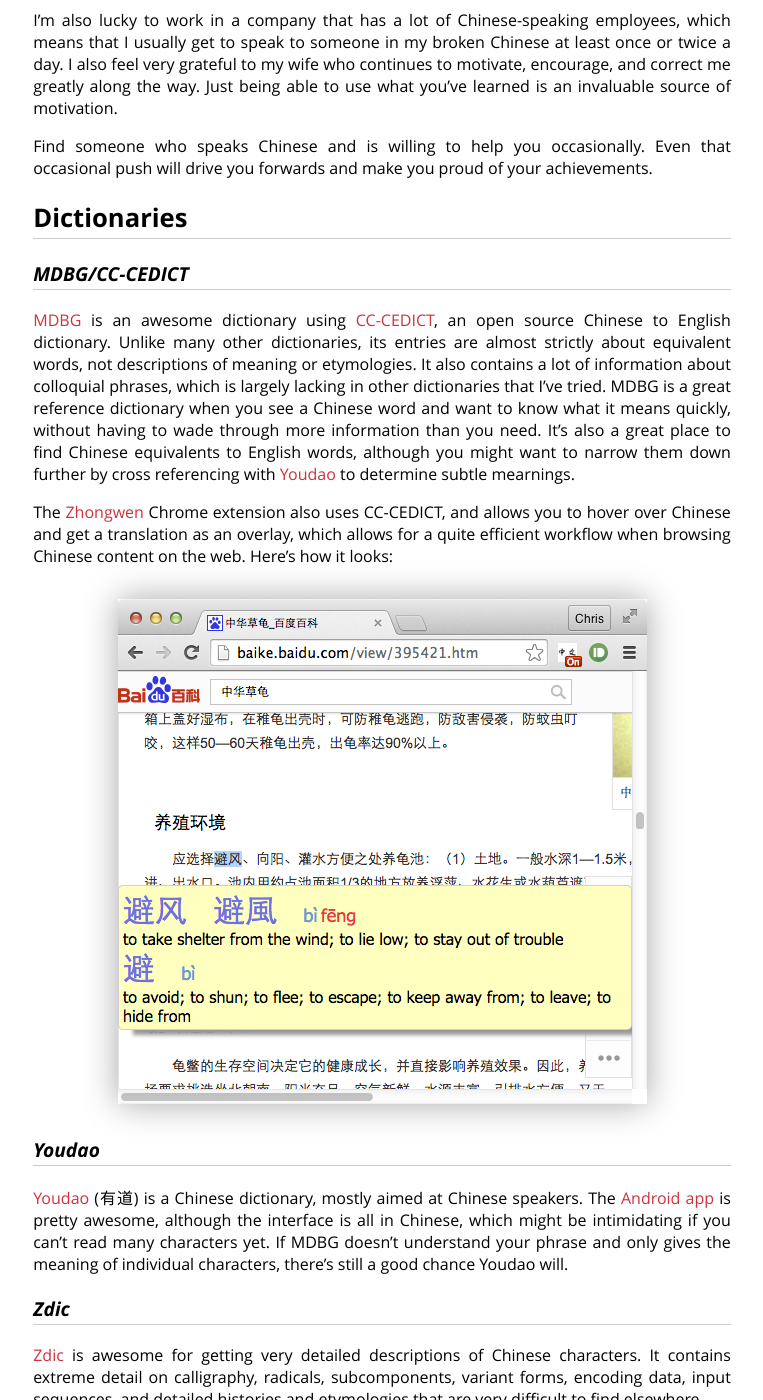
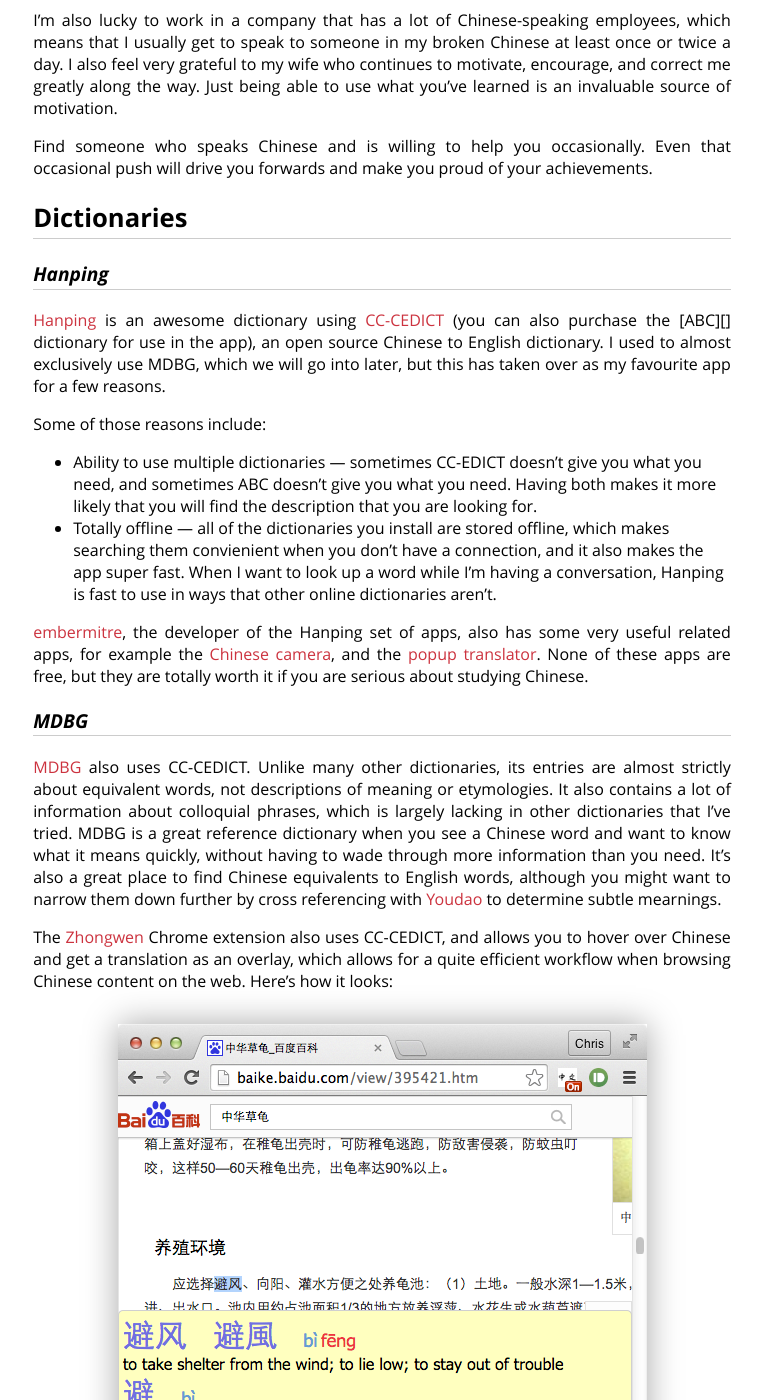
Before and after one commit to cdown/chrisdown.name, a Jekyll site: the page built from _posts/2015-01-29-resources-to-improve-mandarin-proficiency.md, in a window 1280 px wide and 1400 px high, scrolled down 1095 px. Shown: the whole window, without its empty margins (258-1021 px from the left). Built offline with Jekyll 4.4.1, drawn with Linux system fonts in a browser that asks for light colours.

Commit message:
Add Hanping information to Chinese post

```diff
--- a/_posts/2015-01-29-resources-to-improve-mandarin-proficiency.md
+++ b/_posts/2015-01-29-resources-to-improve-mandarin-proficiency.md
@@ -63,17 +63,45 @@ achievements.
 
 ## Dictionaries
 
-### MDBG/CC-CEDICT
+### Hanping
 
-[MDBG][] is an awesome dictionary using [CC-CEDICT][], an open source Chinese to
-English dictionary. Unlike many other dictionaries, its entries are almost
-strictly about equivalent words, not descriptions of meaning or etymologies. It
-also contains a lot of information about colloquial phrases, which is largely
-lacking in other dictionaries that I've tried. MDBG is a great reference
-dictionary when you see a Chinese word and want to know what it means quickly,
-without having to wade through more information than you need. It's also a
-great place to find Chinese equivalents to English words, although you might
-want to narrow them down further by cross referencing with [Youdao][] to
+[Hanping][] is an awesome dictionary using [CC-CEDICT][] (you can also purchase
+the [ABC][] dictionary for use in the app), an open source Chinese to English
+dictionary. I used to almost exclusively use MDBG, which we will go into later,
+but this has taken over as my favourite app for a few reasons.
+
+Some of those reasons include:
+
+- Ability to use multiple dictionaries &mdash; sometimes CC-EDICT doesn't give
+  you what you need, and sometimes ABC doesn't give you what you need. Having
+  both makes it more likely that you will find the description that you are
+  looking for.
+- Totally offline &mdash; all of the dictionaries you install are stored
+  offline, which makes searching them convienient when you don't have a
+  connection, and it also makes the app super fast. When I want to look up a
+  word while I'm having a conversation, Hanping is fast to use in ways that
+  other online dictionaries aren't.
+
+[embermitre][], the developer of the Hanping set of apps, also has some very
+useful related apps, for example the [Chinese camera][], and the [popup
+translator][]. None of these apps are free, but they are totally worth it if
+you are serious about studying Chinese.
+
+[Hanping]: https://play.google.com/store/apps/details?id=com.embermitre.hanping.app.pro
+[embermitre]: https://play.google.com/store/apps/dev?id=4845954736942800726
+[Chinese camera]: https://play.google.com/store/apps/details?id=com.embermitre.hanping.app.reader.pro
+[popup translator]: https://play.google.com/store/apps/details?id=com.embermitre.hanping.app.popup
+
+### MDBG
+
+[MDBG][] also uses CC-CEDICT. Unlike many other dictionaries, its entries are
+almost strictly about equivalent words, not descriptions of meaning or
+etymologies. It also contains a lot of information about colloquial phrases,
+which is largely lacking in other dictionaries that I've tried. MDBG is a great
+reference dictionary when you see a Chinese word and want to know what it means
+quickly, without having to wade through more information than you need. It's
+also a great place to find Chinese equivalents to English words, although you
+might want to narrow them down further by cross referencing with [Youdao][] to
 determine subtle mearnings.
 
 The [Zhongwen][] Chrome extension also uses CC-CEDICT, and allows you to hover
```
